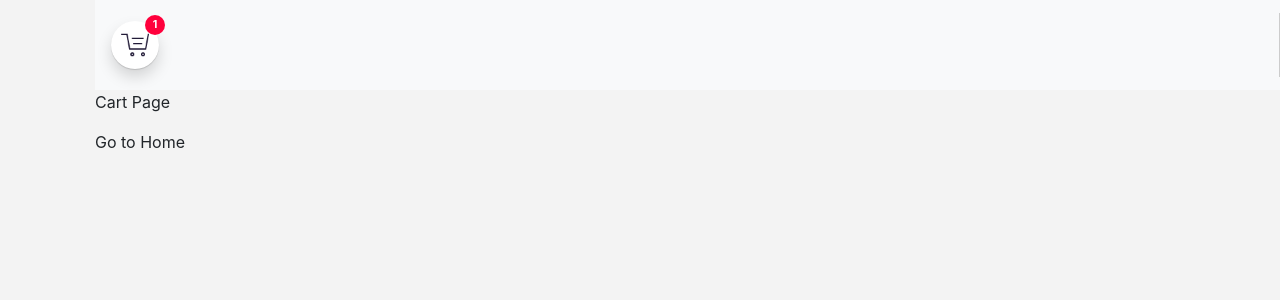
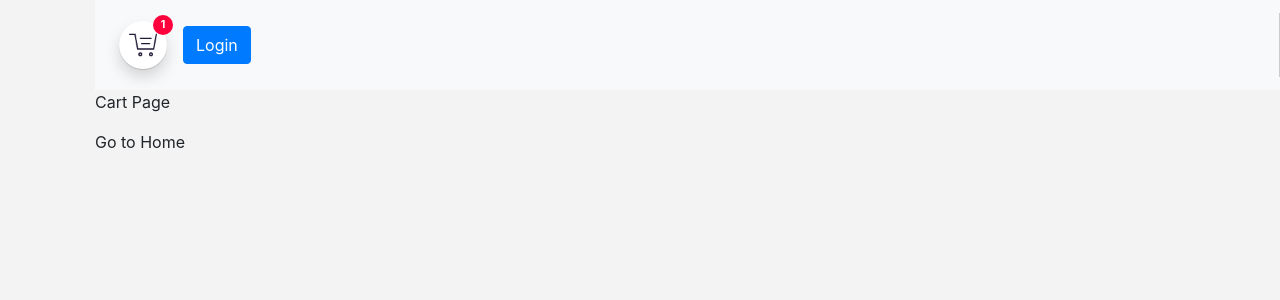
Before and after one commit to AbdulelahHajjar/Zid-Store, a React (Create React App) app: page /cart in a window 1280 px wide. Shown: the top 300 px of the page. Built offline with nearby package versions, Linux system fonts and the light colour scheme.

Commit message:
Implement actions in header

```diff
--- a/src/Components/NavigationBar/NavigationBar.module.scss
+++ b/src/Components/NavigationBar/NavigationBar.module.scss
@@ -8,3 +8,8 @@
 .logo {
 	width: 100px;
 }
+
+.actions_container {
+	display: flex;
+	align-items: center;
+}
--- a/src/Components/NavigationBar/NavigationBar.tsx
+++ b/src/Components/NavigationBar/NavigationBar.tsx
@@ -1,9 +1,10 @@
 import IconButton from "Components/IconButton/IconButton";
 import LayoutContext from "Contexts/LayoutContext";
 import StoreContext from "Contexts/StoreContext";
-import React, { useContext } from "react";
-import { Button, FormControl, Nav, Navbar, NavDropdown } from "react-bootstrap";
-import storeLogo from "Resources/Images/store-logo.png";
+import { useContext } from "react";
+import { Button, Nav, Navbar } from "react-bootstrap";
+import { Link } from "react-router-dom";
+
 import styles from "./NavigationBar.module.scss";
 import cartIcon from "Resources/Images/cart.png";
 import CartContext from "Contexts/CartContext";
@@ -26,12 +27,24 @@ function NavigationBar() {
 			</Navbar.Brand>{" "}
 			<Navbar.Toggle aria-controls="responsive-navbar-nav" />
 			<Navbar.Collapse id="responsive-navbar-nav">
-				<Nav className="mr-auto">
-					<IconButton
-						icon={cartIcon}
-						badgeNumber={cart.numItems()}
-						alt={`Shopping Cart (Number of Items: ${cart.numItems()})`}
-					/>
+				<Nav className={`mr-auto ${styles.actions_container}`}>
+					<Nav.Link>
+						{layout.navigation.actions.map((action) => {
+							return (
+								<Link to={{ pathname: action.value }}>
+									<Button>{action.text}</Button>
+								</Link>
+							);
+						})}
+					</Nav.Link>
+
+					<Nav.Link>
+						<IconButton
+							icon={cartIcon}
+							badgeNumber={cart.numItems()}
+							alt={`Shopping Cart (Number of Items: ${cart.numItems()})`}
+						/>
+					</Nav.Link>
 				</Nav>
 			</Navbar.Collapse>
 		</Navbar>
--- a/src/Resources/Data/data.json
+++ b/src/Resources/Data/data.json
@@ -43,7 +43,7 @@
 				{
 					"type": "link",
 					"text": "Login",
-					"value": "http://localhost/login"
+					"value": "/login"
 				}
 			]
 		},
```
